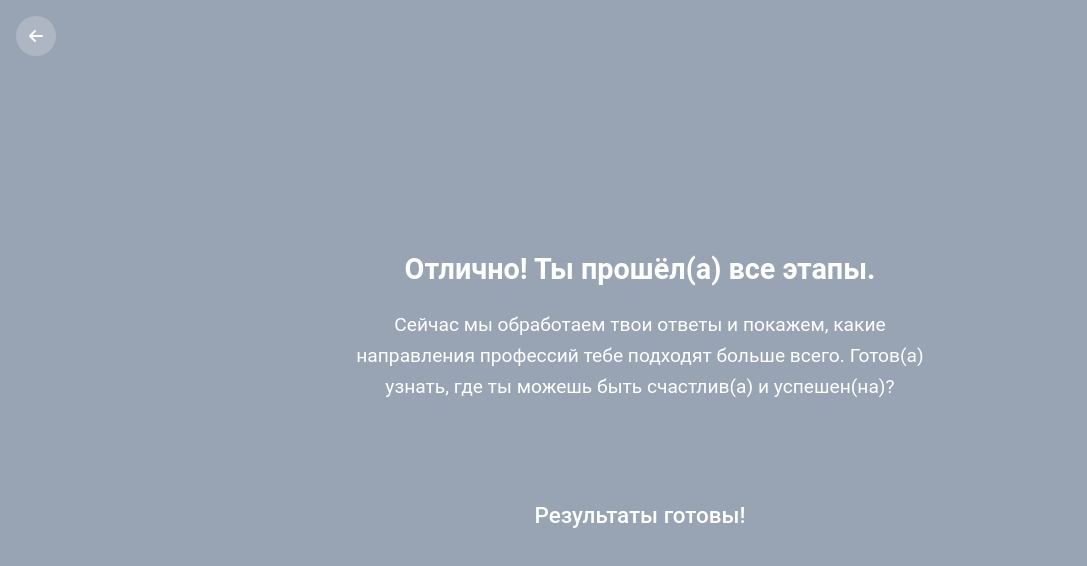
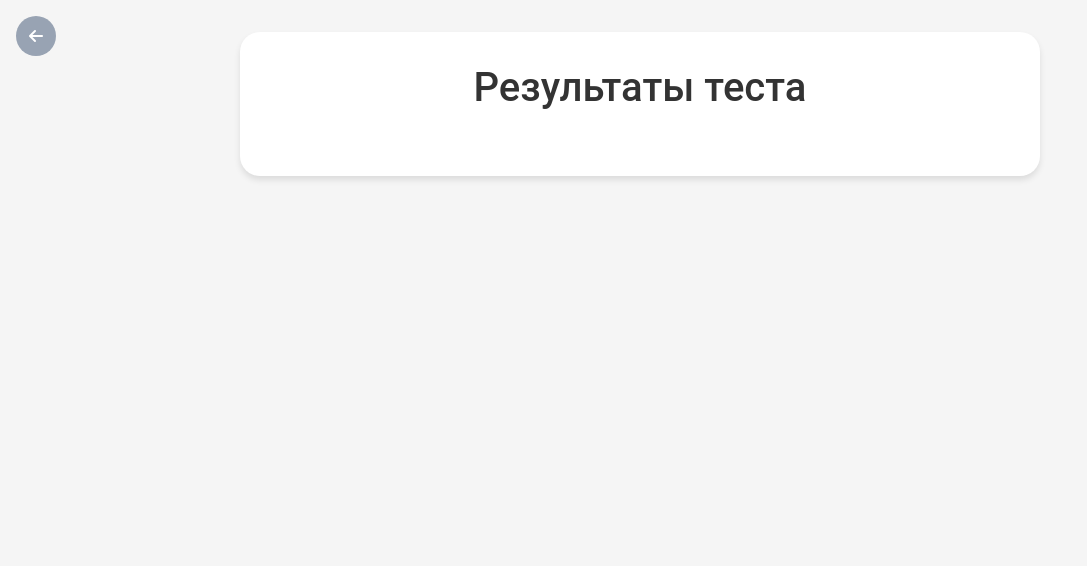
Before and after one commit to Erorium1/problaf, a Vue app: page /test/results in a window 1280 px wide. Shown: the top 566 px of the page, without its empty margins (0-1087 px from the left). Built offline with nearby package versions, Linux system fonts and the light colour scheme; sample sign-in values are in the browser's storage; some icons are missing.

Commit message:
added test api

```diff
--- a/src/services/api.js
+++ b/src/services/api.js
@@ -1,7 +1,7 @@
 import axios from 'axios';
 
 const api = axios.create({
-    baseURL: 'https://easycar.kz:3000/',
+    baseURL: 'http://localhost:3000/',
     headers: {
         'Content-Type': 'application/json'
     }
--- a/src/stores/auth.js
+++ b/src/stores/auth.js
@@ -5,7 +5,8 @@ export const useAuthStore = defineStore('auth', {
   state: () => ({
     user: null,
     token: localStorage.getItem('token') || null,
-    isAuthenticated: !!localStorage.getItem('token')
+    isAuthenticated: !!localStorage.getItem('token'),
+    testAnalysis: null
   }),
 
   actions: {
@@ -58,6 +59,14 @@ export const useAuthStore = defineStore('auth', {
         }
       }
       return false
+    },
+
+    setTestAnalysis(analysis) {
+      this.testAnalysis = analysis;
+    },
+
+    clearTestAnalysis() {
+      this.testAnalysis = null;
     }
   }
 })
--- /dev/null
+++ b/src/stores/test.js
@@ -0,0 +1,60 @@
+import { defineStore } from 'pinia'
+import { ref } from 'vue'
+
+export const useTestStore = defineStore('test', () => {
+  const testResults = ref({
+    block1: {},
+    block2: {},
+    block3: {},
+    block4: {},
+    block5: {}
+  })
+
+  // Загрузка данных из localStorage при инициализации
+  const loadFromStorage = () => {
+    const savedResults = localStorage.getItem('testResults')
+    if (savedResults) {
+      testResults.value = JSON.parse(savedResults)
+    }
+  }
+
+  // Сохранение данных в localStorage
+  const saveToStorage = () => {
+    localStorage.setItem('testResults', JSON.stringify(testResults.value))
+  }
+
+  // Сохранение результатов блока
+  const saveBlockResults = (blockNumber, results) => {
+    testResults.value[`block${blockNumber}`] = results
+    saveToStorage()
+  }
+
+  // Очистка всех результатов
+  const clearResults = () => {
+    testResults.value = {
+      block1: {},
+      block2: {},
+      block3: {},
+      block4: {},
+      block5: {}
+    }
+    localStorage.removeItem('testResults')
+  }
+
+  // Проверка, все ли блоки заполнены
+  const isAllBlocksFilled = () => {
+    return Object.values(testResults.value).every(block =>
+      Object.keys(block).length > 0
+    )
+  }
+
+  // Инициализация при создании store
+  loadFromStorage()
+
+  return {
+    testResults,
+    saveBlockResults,
+    clearResults,
+    isAllBlocksFilled
+  }
+})
--- a/src/views/TestBlock1.vue
+++ b/src/views/TestBlock1.vue
@@ -170,11 +170,13 @@
 <script>
 import { ref } from 'vue'
 import { useRouter } from 'vue-router'
+import { useTestStore } from '@/stores/test'
 
 export default {
   name: 'TestBlock1',
   setup() {
     const router = useRouter()
+    const testStore = useTestStore()
     const ratings = ref({
       q1: null,
       q2: null,
@@ -201,8 +203,8 @@ export default {
         return
       }
 
-      // Сохраняем ответы и переходим к следующему блоку
-      console.log('Block 1 Ratings:', ratings.value)
+      // Сохраняем результаты в store
+      testStore.saveBlockResults(1, ratings.value)
       router.push('/test/block2')
     }
 
--- a/src/views/TestBlock2.vue
+++ b/src/views/TestBlock2.vue
@@ -169,11 +169,13 @@
 <script>
 import { ref } from 'vue'
 import { useRouter } from 'vue-router'
+import { useTestStore } from '@/stores/test'
 
 export default {
   name: 'TestBlock2',
   setup() {
     const router = useRouter()
+    const testStore = useTestStore()
     const ratings = ref({
       q1: null,
       q2: null,
@@ -200,8 +202,8 @@ export default {
         return
       }
 
-      // Сохраняем ответы и переходим к следующему блоку
-      console.log('Block 2 Ratings:', ratings.value)
+      // Сохраняем результаты в store
+      testStore.saveBlockResults(2, ratings.value)
       router.push('/test/block3')
     }
 
--- a/src/views/TestBlock3.vue
+++ b/src/views/TestBlock3.vue
@@ -170,11 +170,13 @@
 <script>
 import { ref } from 'vue'
 import { useRouter } from 'vue-router'
+import { useTestStore } from '@/stores/test'
 
 export default {
   name: 'TestBlock3',
   setup() {
     const router = useRouter()
+    const testStore = useTestStore()
     const ratings = ref({
       q1: null,
       q2: null,
@@ -201,8 +203,8 @@ export default {
         return
       }
 
-      // Сохраняем ответы и переходим к следующему блоку
-      console.log('Block 3 Ratings:', ratings.value)
+      // Сохраняем результаты в store
+      testStore.saveBlockResults(3, ratings.value)
       router.push('/test/block4')
     }
 
--- a/src/views/TestBlock4.vue
+++ b/src/views/TestBlock4.vue
@@ -172,11 +172,13 @@
 <script>
 import { ref } from 'vue'
 import { useRouter } from 'vue-router'
+import { useTestStore } from '@/stores/test'
 
 export default {
   name: 'TestBlock4',
   setup() {
     const router = useRouter()
+    const testStore = useTestStore()
     const ratings = ref({
       q1: null,
       q2: null,
@@ -203,8 +205,8 @@ export default {
         return
       }
 
-      // Сохраняем ответы и переходим к следующему блоку
-      console.log('Block 4 Ratings:', ratings.value)
+      // Сохраняем результаты в store
+      testStore.saveBlockResults(4, ratings.value)
       router.push('/test/block5')
     }
 
--- a/src/views/TestResults.vue
+++ b/src/views/TestResults.vue
@@ -1,57 +1,75 @@
 <template>
-  <div class="test-view">
+  <div class="test-results">
     <div class="back-button">
-      <router-link to="/ai-assistant" class="btn-back">
+      <router-link to="/test" class="btn-back">
         <i class="fas fa-arrow-left"></i>
       </router-link>
     </div>
 
-    <div class="test-container">
-      <div class="test-content">
-        <div class="results-message">
-          <h2>Отлично! Ты прошёл(а) все этапы.</h2>
-          <p class="description">
-            Сейчас мы обработаем твои
-            ответы и покажем, какие
-            направления профессий тебе
-            подходят больше всего.
-            Готов(а) узнать, где ты можешь
-            быть счастлив(а) и успешен(на)?
-          </p>
+    <div class="results-container">
+      <h1>Результаты теста</h1>
+
+      <div v-for="(result, category) in analysis" :key="category" class="result-block">
+        <h2>{{ category }}</h2>
+
+        <div class="score-info">
+          <div class="score">
+            <span class="label">Баллы:</span>
+            <span class="value">{{ result.score }}</span>
+          </div>
+          <div class="level">
+            <span class="label">Уровень:</span>
+            <span class="value">{{ result.level }}</span>
+          </div>
         </div>
 
-        <div class="loading-section">
-          <div class="loading-text" v-if="isLoading">Считаем...</div>
-          <div class="results-ready" v-else>
-            <p>Результаты готовы!</p>
-          </div>
+        <div class="description">
+          <p>{{ result.description }}</p>
+        </div>
+
+        <div v-if="result.professions && result.professions.length" class="professions">
+          <h3>Подходящие профессии:</h3>
+          <ul>
+            <li v-for="profession in result.professions" :key="profession">
+              {{ profession }}
+            </li>
+          </ul>
+        </div>
+
+        <div v-if="result.advice && result.advice.length" class="advice">
+          <h3>Советы:</h3>
+          <ul>
+            <li v-for="(advice, index) in result.advice" :key="index">
+              {{ advice }}
+            </li>
+          </ul>
         </div>
       </div>
     </div>
   </div>
 </template>
 
-<script setup>
-import { ref, onMounted } from 'vue';
+<script>
+import { computed } from 'vue';
+import { useAuthStore } from '@/stores/auth';
 
-const isLoading = ref(true);
+export default {
+  name: 'TestResults',
+  setup() {
+    const authStore = useAuthStore();
+    const analysis = computed(() => authStore.testAnalysis);
 
-onMounted(() => {
-  // Имитация обработки результатов
-  setTimeout(() => {
-    isLoading.value = false;
-  }, 3000);
-});
+    return {
+      analysis
+    };
+  }
+};
 </script>
 
 <style scoped>
-.test-view {
+.test-results {
   min-height: 100vh;
-  background-color: #98a3b3;
-  position: relative;
-  display: flex;
-  flex-direction: column;
-  align-items: center;
+  background-color: #f5f5f5;
   padding: 2rem;
 }
 
@@ -65,7 +83,7 @@ onMounted(() => {
   width: 40px;
   height: 40px;
   border-radius: 50%;
-  background-color: rgba(255, 255, 255, 0.2);
+  background-color: #98a3b3;
   border: none;
   color: white;
   display: flex;
@@ -77,70 +95,87 @@ onMounted(() => {
 }
 
 .btn-back:hover {
-  background-color: rgba(255, 255, 255, 0.3);
+  background-color: #7a8595;
 }
 
-.test-container {
-  flex: 1;
-  display: flex;
-  align-items: center;
-  justify-content: center;
-  width: 100%;
-  max-width: 600px;
+.results-container {
+  max-width: 800px;
+  margin: 0 auto;
+  padding: 2rem;
+  background-color: white;
+  border-radius: 20px;
+  box-shadow: 0 4px 6px rgba(0, 0, 0, 0.1);
 }
 
-.test-content {
-  width: 100%;
+h1 {
+  text-align: center;
+  color: #333;
+  margin-bottom: 2rem;
+}
+
+.result-block {
+  margin-bottom: 3rem;
+  padding: 1.5rem;
+  background-color: #f9f9f9;
+  border-radius: 15px;
+}
+
+h2 {
+  color: #98a3b3;
+  margin-bottom: 1.5rem;
+}
+
+.score-info {
+  display: flex;
+  justify-content: space-between;
+  margin-bottom: 1.5rem;
+}
+
+.score, .level {
   display: flex;
   flex-direction: column;
-  gap: 3rem;
-  text-align: center;
+  align-items: center;
 }
 
-.results-message {
-  color: white;
+.label {
+  font-size: 0.9rem;
+  color: #666;
+  margin-bottom: 0.5rem;
 }
 
-.results-message h2 {
-  font-size: 1.8rem;
-  margin-bottom: 1.5rem;
-  font-weight: 600;
+.value {
+  font-size: 1.5rem;
+  font-weight: bold;
+  color: #98a3b3;
 }
 
 .description {
-  font-size: 1.2rem;
+  margin-bottom: 1.5rem;
   line-height: 1.6;
-  white-space: pre-line;
+  color: #333;
 }
 
-.loading-section {
-  display: flex;
-  justify-content: center;
-  margin-top: 2rem;
+.professions, .advice {
+  margin-top: 1.5rem;
 }
 
-.loading-text {
-  color: white;
-  font-size: 1.4rem;
-  font-weight: 500;
-  animation: pulse 1.5s infinite;
+h3 {
+  color: #98a3b3;
+  margin-bottom: 1rem;
 }
 
-.results-ready {
-  color: white;
-  font-size: 1.4rem;
-  font-weight: 500;
+ul {
+  list-style-type: none;
+  padding: 0;
 }
 
-@keyframes pulse {
-  0% {
-    opacity: 1;
-  }
-  50% {
-    opacity: 0.5;
-  }
-  100% {
-    opacity: 1;
-  }
+li {
+  padding: 0.5rem 0;
+  color: #333;
+  border-bottom: 1px solid #eee;
+}
+
+li:last-child {
+  border-bottom: none;
 }
 </style>
```
Also changed, not shown: src/views/TestBlock5.vue (+54 -12 lines).
